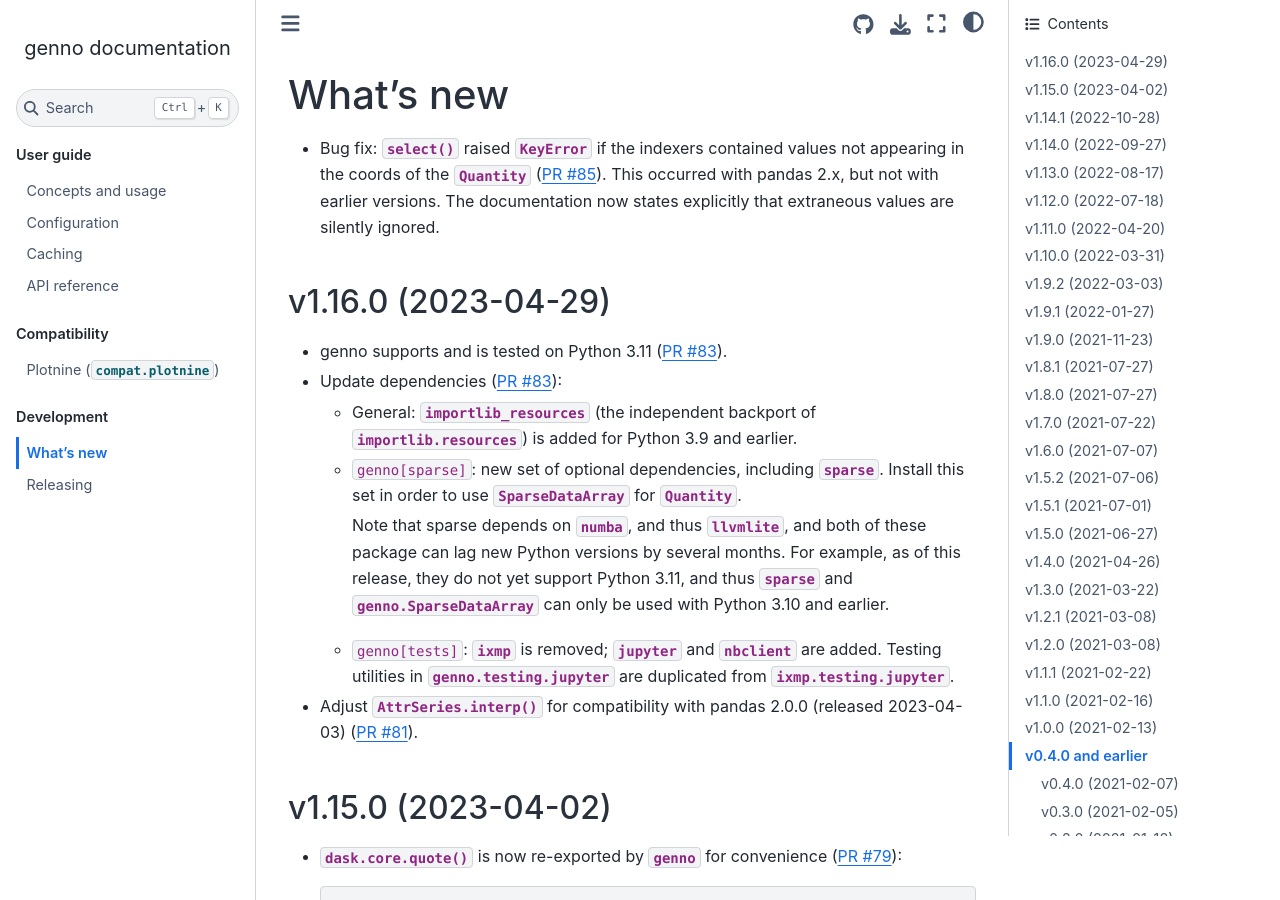
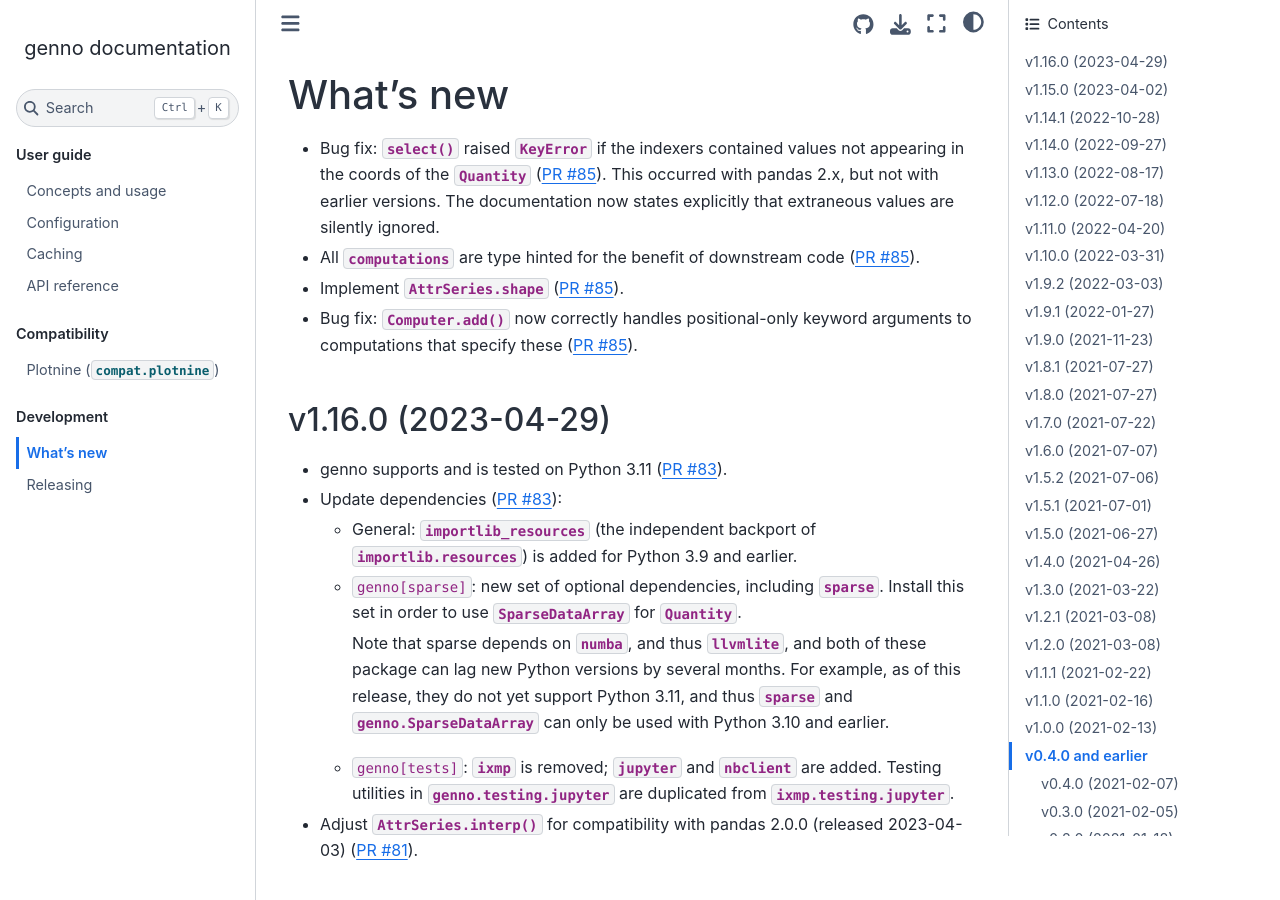
Before and after one commit to khaeru/genno, a Sphinx documentation site: the page built from doc/whatsnew.rst, in a window 1280 px wide and 900 px high. Built offline with Sphinx 7.4.7 and the Sphinx Book theme 1.1.4, drawn with Linux system fonts in a browser that asks for light colours; pages that are not in the unit, such as notebooks, are missing from menus.

Commit message:
Update doc/whatsnew

```diff
--- a/doc/whatsnew.rst
+++ b/doc/whatsnew.rst
@@ -7,6 +7,9 @@
 - Bug fix: :func:`.select` raised :class:`.KeyError` if the indexers contained values not appearing in the coords of the :class:`.Quantity` (:pull:`85`).
   This occurred with pandas 2.x, but not with earlier versions.
   The documentation now states explicitly that extraneous values are silently ignored.
+- All :mod:`.computations` are type hinted for the benefit of downstream code (:pull:`85`).
+- Implement :attr:`.AttrSeries.shape` (:pull:`85`).
+- Bug fix: :meth:`.Computer.add` now correctly handles positional-only keyword arguments to computations that specify these (:pull:`85`).
 
 v1.16.0 (2023-04-29)
 ====================
```
Also changed, not shown: 1 other file.
